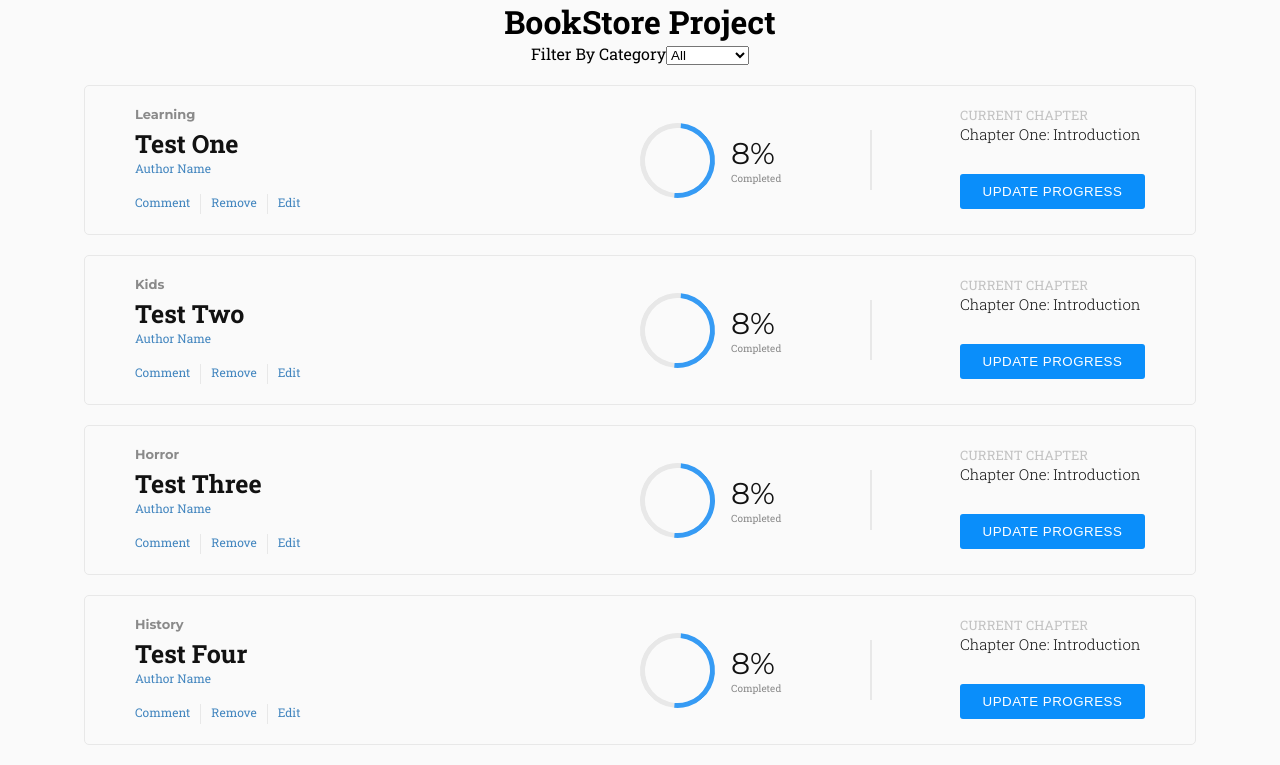
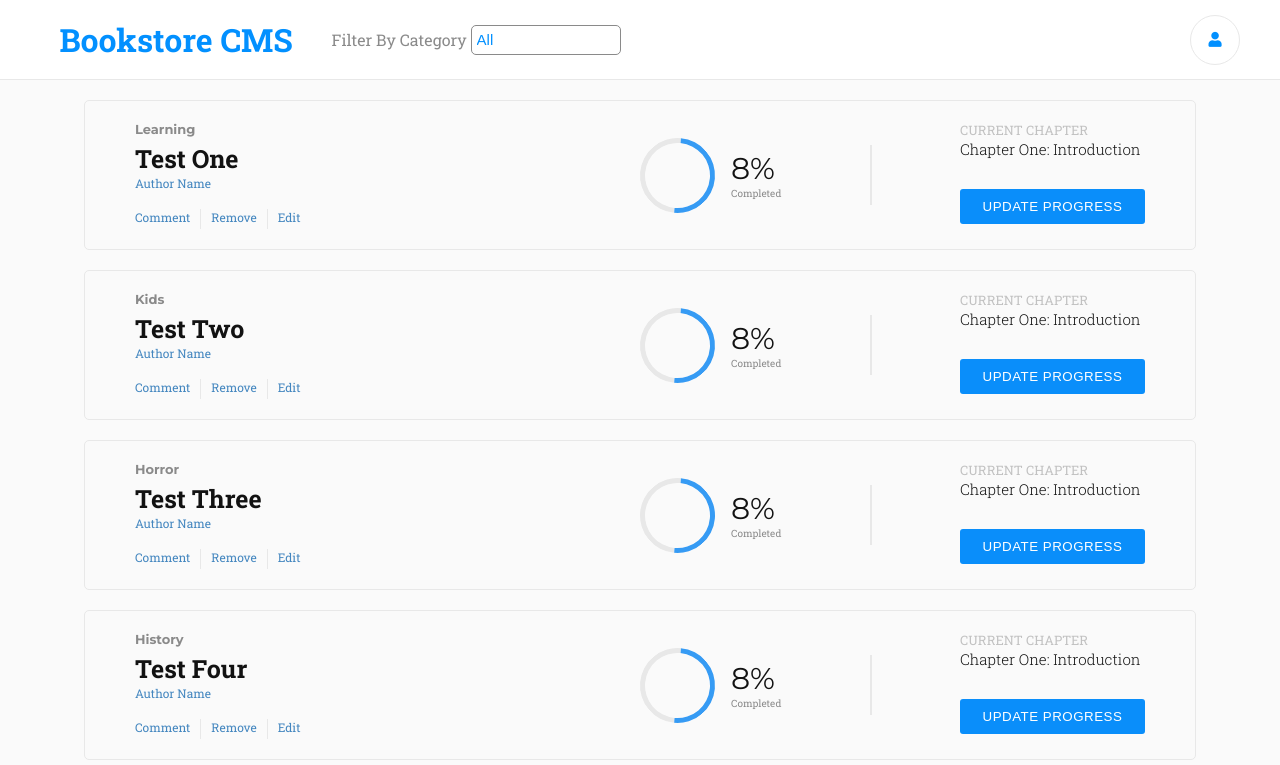
Before and after one commit to AhmedAmin90/bookstore-react-redux, a React (Create React App) app: page / in a window 1280 px wide. Shown: the top 765 px of the page. Built offline with nearby package versions, Linux system fonts and the light colour scheme.

Commit message:
Style header

```diff
--- a/public/index.html
+++ b/public/index.html
@@ -3,6 +3,7 @@
   <head>
     <meta charset="utf-8" />
     <link rel="icon" href="%PUBLIC_URL%/favicon.ico" />
+    <link rel="stylesheet" href="https://use.fontawesome.com/releases/v5.15.3/css/all.css" integrity="sha384-SZXxX4whJ79/gErwcOYf+zWLeJdY/qpuqC4cAa9rOGUstPomtqpuNWT9wdPEn2fk" crossorigin="anonymous">
     <meta name="viewport" content="width=device-width, initial-scale=1" />
     <meta name="theme-color" content="#000000" />
     <meta
--- a/src/components/App.css
+++ b/src/components/App.css
@@ -1,5 +1,4 @@
 .App {
   text-align: center;
-  width: 90%;
-  margin: 0 auto;
+  width: 100%;
 }
--- a/src/components/App.js
+++ b/src/components/App.js
@@ -5,7 +5,6 @@ import BooksForm from '../containers/BooksForm';
 function App() {
   return (
     <div className="App">
-      <h1>BookStore Project</h1>
       <BooksList />
       <BooksForm />
     </div>
--- /dev/null
+++ b/src/components/CategoryFilter.css
@@ -0,0 +1,56 @@
+.CategoryFilter {
+    background-color: white;
+    display: flex;
+    width: 100%;
+    height: 80px;
+    border-bottom: 1px solid #e8e8e8;
+    display: flex;
+    justify-content: space-between;
+    padding: 0 40px;
+}
+
+.CategoryFilter-left {
+    width: 50%;
+    display: flex;
+    justify-content: space-around;
+}
+
+.CategoryFilter-title {
+    color: #0290ff;
+    align-self: center;
+}
+
+.CategoryFilter-select {
+    align-self: center;
+    color: #8A8A8A;
+}
+
+.CategoryFilter-select > select {
+    width: 150px;
+    height: 30px;
+    border: 0.5px solid #8A8A8A;
+    border-radius: 5px;
+    padding: 0 5px;
+    appearance:none;
+    font-size: 15px;
+    color: #0290ff;
+    background-color: white;
+}
+
+
+.CategoryFilter-right {
+    width: 50px;
+    height: 50px;
+    border: 1px solid #e8e8e8;
+    border-radius: 50%;
+    align-self: center;
+    display: flex;
+    cursor: pointer;
+}
+
+.fa-user {
+    color: #0290ff;
+    align-self: center;
+    margin: 0 auto;
+    font-size: 15px;
+}
--- a/src/components/CategoryFilter.js
+++ b/src/components/CategoryFilter.js
@@ -1,5 +1,7 @@
+/* eslint-disable */
 import React from 'react';
 import PropTypes from 'prop-types';
+import './CategoryFilter.css'
 
 function CategoryFilter({ handleFilter }) {
   const categories = ['Action', 'Biography', 'History', 'Horror', 'Kids', 'Learning', 'Sci-Fi'];
@@ -8,14 +10,19 @@ function CategoryFilter({ handleFilter }) {
     handleFilter(target.value);
   };
   return (
-    <div>
-      <label htmlFor="fiter-category">
-        Filter By Category
-        <select onChange={handleChange} name="category" id="fiter-category">
+    <div className="CategoryFilter">
+      <div className="CategoryFilter-left">
+      <h1 className="CategoryFilter-title ">Bookstore CMS</h1>
+      <label htmlFor="fiter-category" className="CategoryFilter-select">
+        Filter By Category <select onChange={handleChange} name="category" id="fiter-category">
           <option>All</option>
           {categories.map((cat) => <option key={cat} value={cat}>{cat}</option>)}
         </select>
       </label>
+      </div>
+      <div className="CategoryFilter-right">
+      <i className="fas fa-user"></i>
+      </div>
     </div>
   );
 }
--- a/src/containers/BooksList.js
+++ b/src/containers/BooksList.js
@@ -42,10 +42,13 @@ function BooksList() {
   };
 
   return (
-    <div className="BookList">
-      <CategoryFilter handleFilter={handleFilterChange} />
-      {selectedBooks(selectedCategory)}
-    </div>)
+        <div className="BookList">
+          <CategoryFilter handleFilter={handleFilterChange} />
+          <div className="conatiner">
+          {selectedBooks(selectedCategory)}
+          </div>
+        </div>
+    )
 
 }
 
--- a/src/index.css
+++ b/src/index.css
@@ -11,6 +11,10 @@ body {
   background-color: #FAFAFA;
 }
 
+.conatiner{
+  width: 90%;
+  margin: auto;
+}
 code {
   font-family:
     source-code-pro,
```
